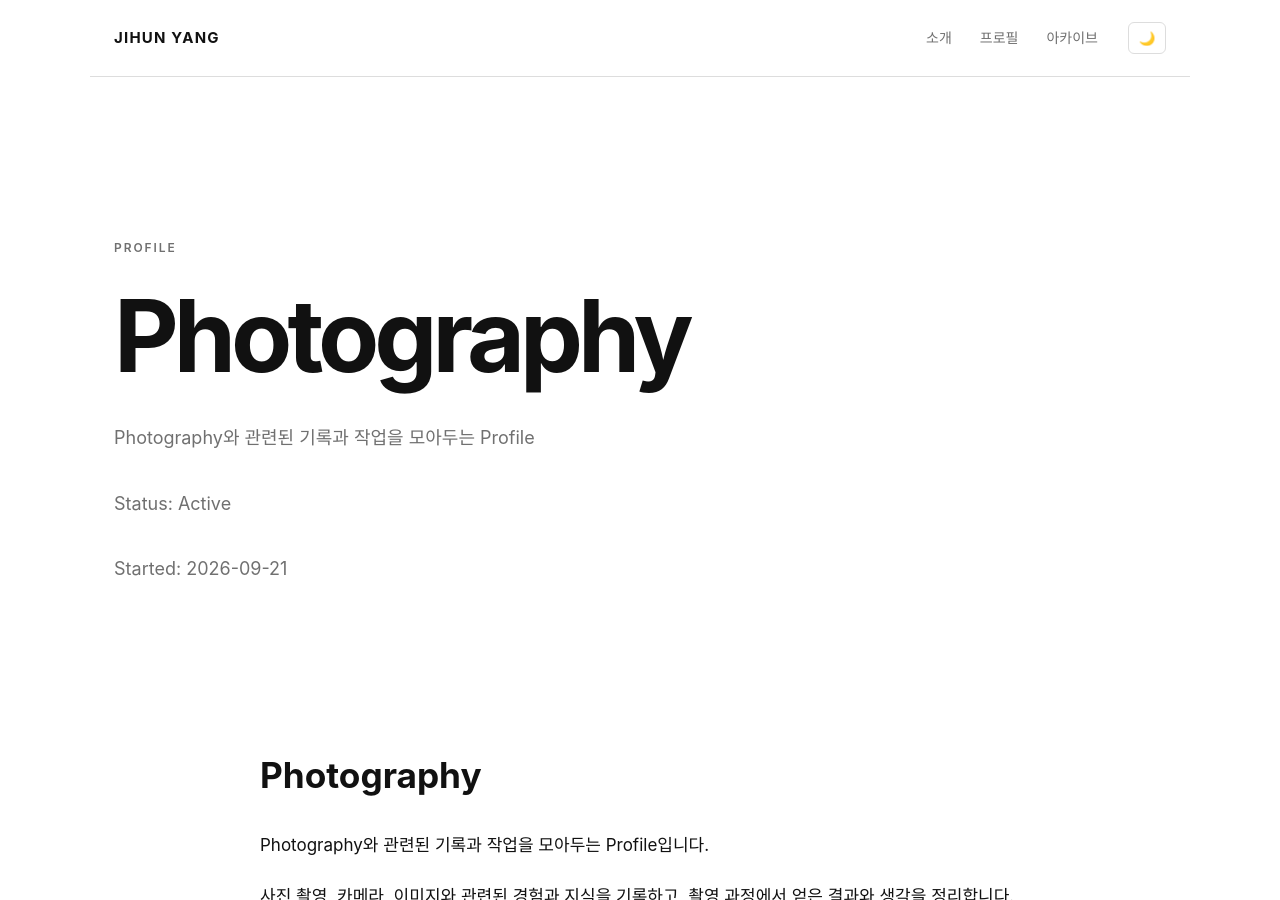
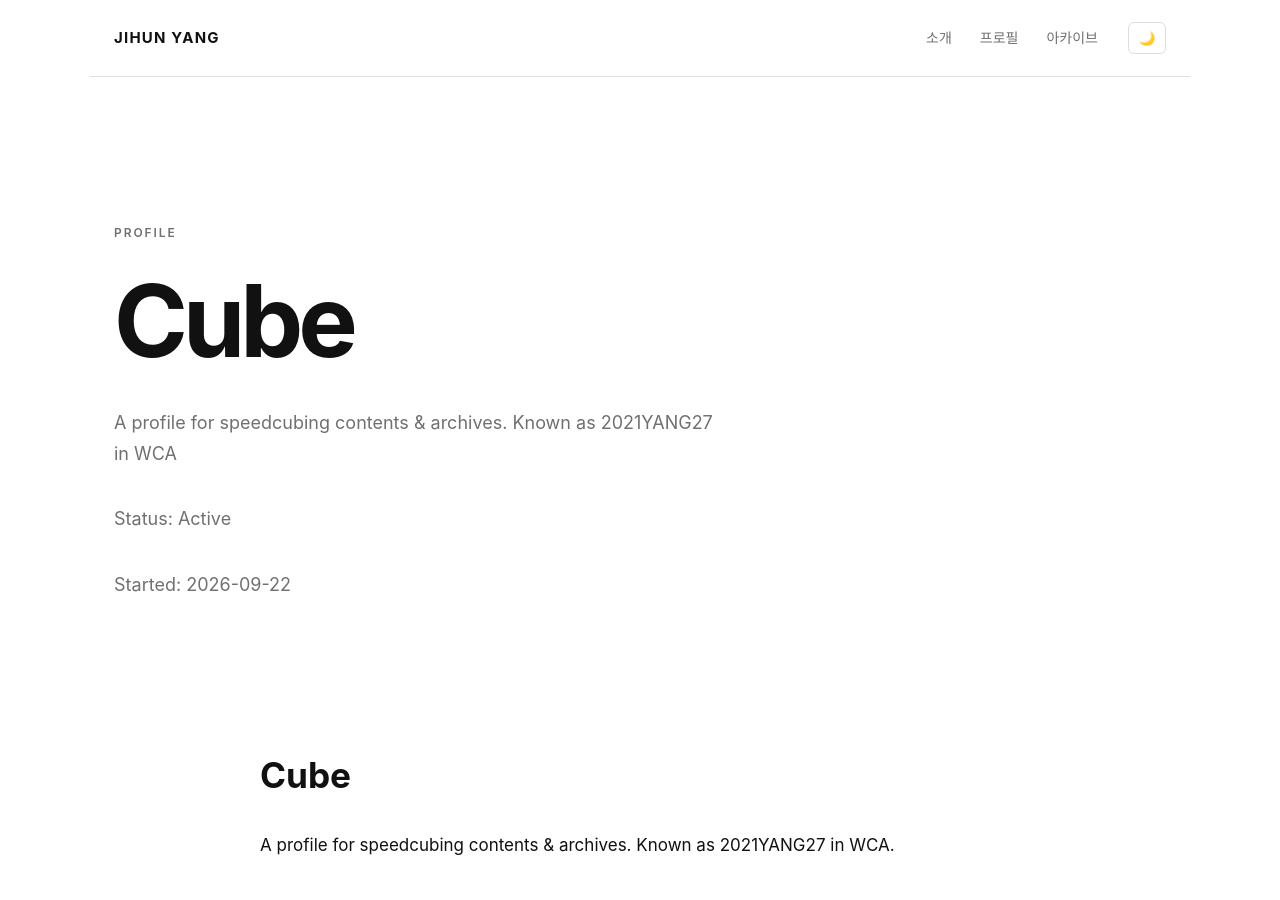
Before and after one commit to JihunYangKR/JihunYangKR.github.io, a Jekyll site: the page built from _profiles/photography.md, in a window 1280 px wide and 900 px high. Built offline with Jekyll 4.4.1, drawn with Linux system fonts in a browser that asks for light colours; some of the changed text lies outside the part shown.

Commit message:
Update photography.md

```diff
--- a/_profiles/photography.md
+++ b/_profiles/photography.md
@@ -1,19 +1,22 @@
 ---
 layout: profile
-title: "Photography"
-description: "Photography와 관련된 기록과 작업을 모아두는 Profile"
+title: "Cube"
+description: "A profile for speedcubing contents & archives. Known as 2021YANG27 in WCA"
 status: "Active"
-date: 2026-09-21
+date: 2026-09-22
 archive: true
 ---
 
-# Photography
+# Cube
 
-Photography와 관련된 기록과 작업을 모아두는 Profile입니다.
+A profile for speedcubing contents & archives.
+Known as 2021YANG27 in WCA.
 
-사진 촬영, 카메라, 이미지와 관련된 경험과 지식을 기록하고,
-촬영 과정에서 얻은 결과와 생각을 정리합니다.
+## Links
 
-## 관련 Archive
+- [World Cube Association](https://www.worldcubeassociation.org/persons/2021YANG27)
+- [Youtube (한국어)](https://www.youtube.com/@%ED%81%90%EB%B8%8C%EB%A9%98%ED%86%A0)
 
-Photography와 관련된 기록은 Archive에서 확인할 수 있습니다.
+## Archive
+
+Browse all archives here.
```
